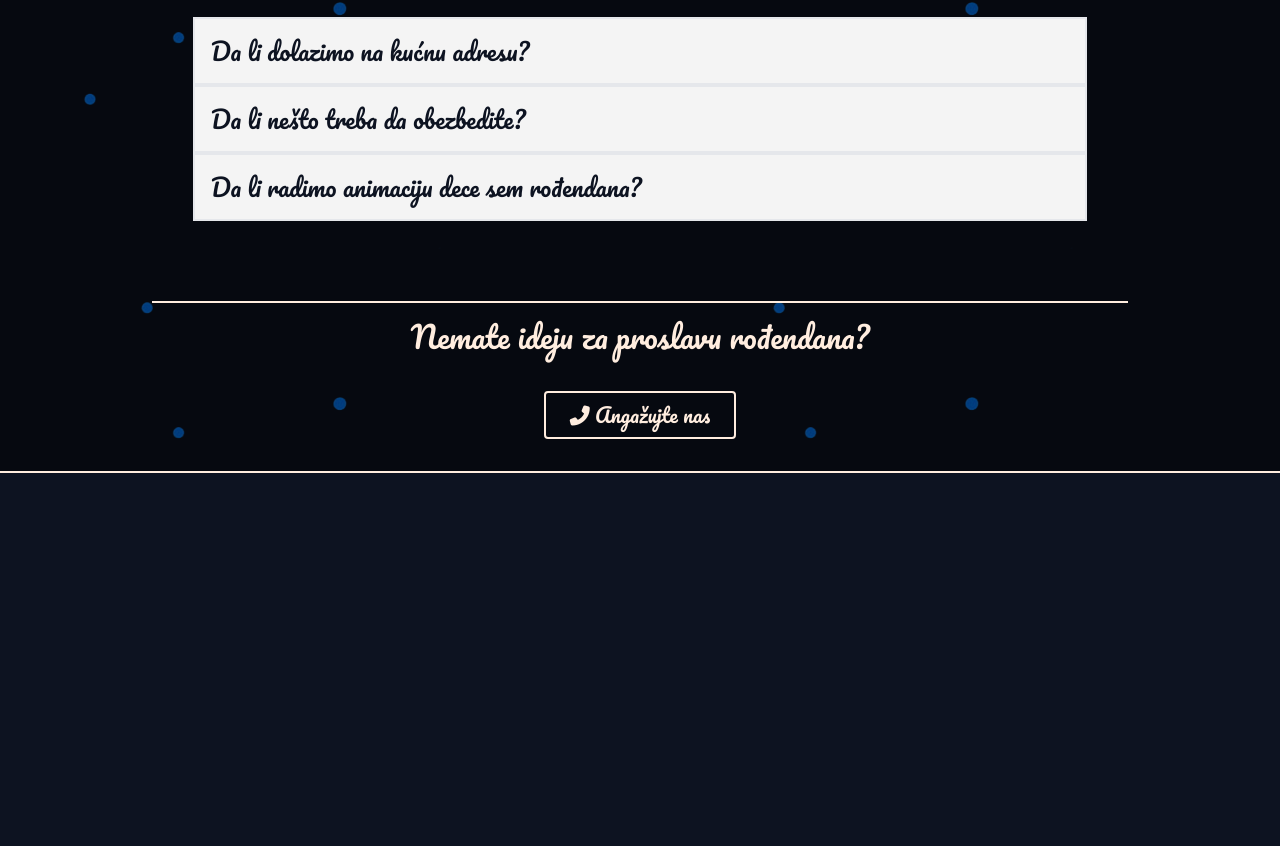
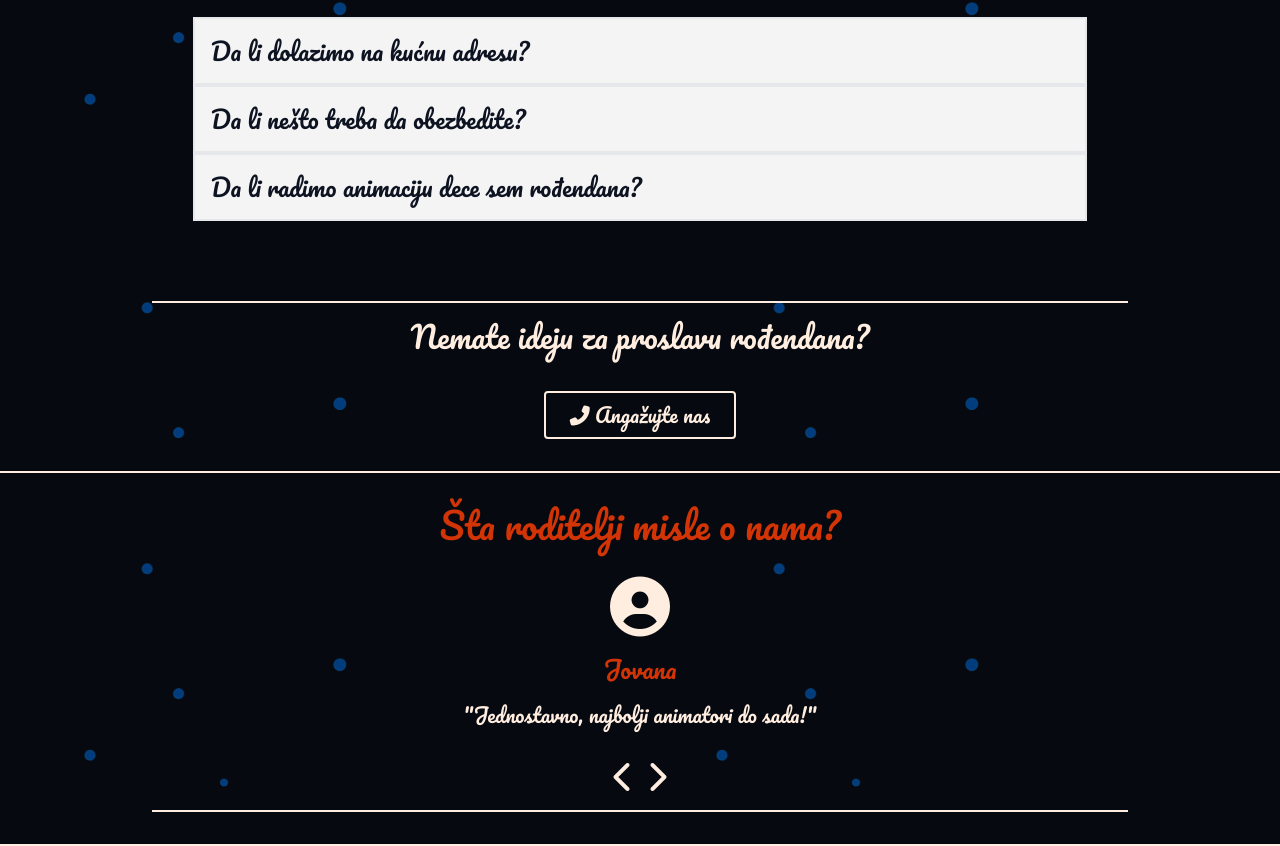
Before and after one commit to djneskovic/Skolica-Soko, a website built with Vite: page index.html in a window 1280 px wide. Shown: the part 2006-2852 px from the top of the page. Before the commit the page ends 2479 px from the top, so only its background shows below. Built offline with nearby package versions, Linux system fonts and the light colour scheme.

Commit message:
Reviews added

```diff
--- a/index.html
+++ b/index.html
@@ -185,6 +185,28 @@
     </div>
     </div>
   </section>
+
+  <section id="gallery" class="background border-bottom">
+    <div class="container mx-auto overflow-hidden">
+      <div class="reviews relative z-10 my-8 text-center border-bottom">
+        <h2 class="text-2xl lg:text-4xl animation">Šta roditelji misle o nama?</h2>
+        <div class="testimonails">
+          <div class="testimonial my-8 relative">
+            <i class="fas fa-user-circle fa-3x lg:text-6xl"></i>
+            <h3 class="review-title text-orangeish text-lg md:text-xl lg:text-2xl my-4">Mirko</h3>
+            <p class="review-message md:text-lg lg:text-xl">"Do sada, ovo je bio najbolji rođendan, animatori su za
+              svaku pohvalu.
+              10/10"</p>
+          </div>
+          <!-- Btn -->
+          <div class="btns">
+            <div class="btn btn-left"><i class="fas fa-chevron-left fa-2x"></i></div>
+            <div class="btn btn-right"><i class="fas fa-chevron-right fa-2x"></i></div>
+          </div>
+        </div>
+      </div>
+    </div>
+  </section>
 </body>
 
 </html>
--- a/main.js
+++ b/main.js
@@ -59,5 +59,58 @@ $(document).ready(function () {
         })
     })
 
+    //! Reviews
 
+    const reviews = [
+        {
+            id: 1,
+            name: 'Jovana',
+            text: '"Jednostavno, najbolji animatori do sada!"'
+        },
+        {
+            id: 2,
+            name: 'Srđan',
+            text: '"Kao roditelj, na mnogo dečijih rođendana sam išao, ali ovi momci znaju kako sa decom treba raditi!"'
+        },
+        {
+            id: 3,
+            name: 'Ana',
+            text: '"Perfekcija, stručnost, zabava."'
+        },
+        {
+            id: 4,
+            name: 'Mirko',
+            text: '"Do sada,ovo je bio najbolji rođendan, animatori su za svaku pohvalu!"'
+        }
+    ];
+
+    const title = document.querySelector('.review-title');
+    const message = document.querySelector('.review-message');
+    const btnLeft = document.querySelector('.btn-left');
+    const btnRight = document.querySelector('.btn-right');
+
+    let currentItem = 0;
+
+    const showPerson = function (person) {
+        const item = reviews[person];
+        title.textContent = item.name;
+        message.textContent = item.text;
+    }
+
+    showPerson(currentItem);
+
+    btnRight.addEventListener('click', () => {
+        currentItem++;
+        if (currentItem > reviews.length - 1) {
+            currentItem = 0
+        }
+        showPerson(currentItem);
+    });
+    btnLeft.addEventListener('click', () => {
+        currentItem--;
+        if (currentItem < 0) {
+            currentItem = reviews.length - 1;
+        }
+        showPerson(currentItem);
+    })
 })
--- a/scss/style.scss
+++ b/scss/style.scss
@@ -64,3 +64,18 @@ body {
 .border-top {
     border-top: 2px solid #ffeddf;
 }
+
+.btns {
+    display: flex;
+    justify-content: center;
+    align-items: center;
+    text-align: center;
+    width: 100%;
+    margin-bottom: 1rem;
+    cursor: pointer;
+
+    .btn {
+        padding: 0 .4rem;
+    }
+
+}
--- a/tailwind.config.cjs
+++ b/tailwind.config.cjs
@@ -23,7 +23,9 @@ module.exports = {
         whiteish: '#FFEDDF',
         yellowish: '#F5E960',
         grey: '#f4f4f4',
-        darkish: '#0D1321'
+        darkish: '#0D1321',
+        blueish: '#0257a2',
+        orangeish: '#d33405'
       },
     },
   },
```
